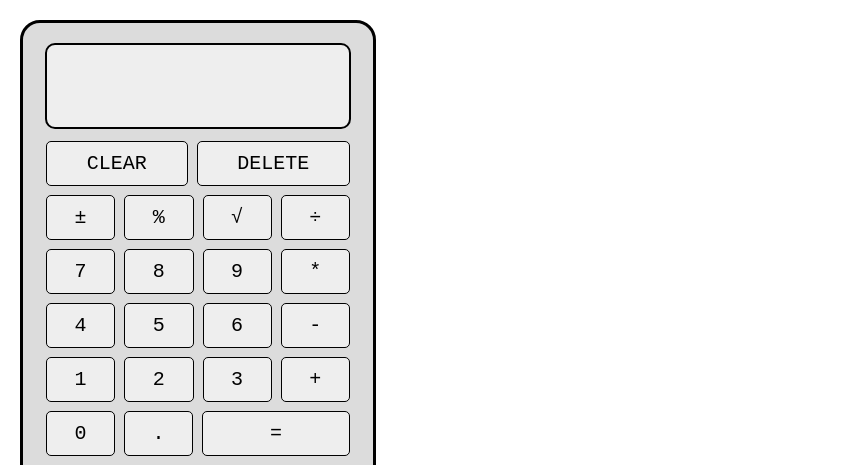
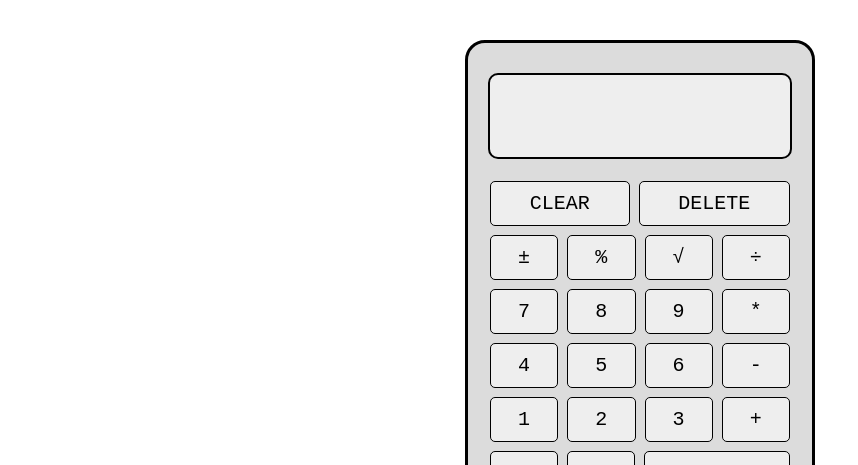
Before and after one commit to mikasatoo/calculator, a plain HTML site: page index.html in a window 1280 px wide. Shown: the top 465 px of the page, without its empty margins (0-858 px from the left). Drawn offline with Linux system fonts and the light colour scheme.

Commit message:
Finish styling calculator (except colours)

```diff
--- a/index.html
+++ b/index.html
@@ -13,6 +13,7 @@
 
 <body>
     <div class="content">
+        <div class="calculator">
             <div class="display">   <!-- Operation and result -->
                 <div id="display-operation"></div>
                 <div id="display-value"></div>
@@ -64,5 +65,6 @@
                 <a href="https://github.com/mikasatoo" target="_blank"><i style="font-size:24px" class="fa">&#xf09b;</i></a>
             </div>
         </div>
+    </div>
 </body>
 </html>
--- a/styles.css
+++ b/styles.css
@@ -8,15 +8,28 @@ body {
 
 .content {
     display: flex;
+    align-items: center;
+    justify-content: center;
+    padding: 10px;
+}
+
+.calculator {
+    display: flex;
     flex-direction: column;
     align-items: center;
-    margin: 20px;
+    justify-content: center;
+    margin-top: 30px;
+    padding-top: 30px;
+    padding-left: 20px;
+    padding-right: 20px;
+    padding-bottom: 10px;
     border: solid black;
     border-radius: 20px;
-    background-color: gainsboro;    /* ????? */
+    background-color: gainsboro;    /* ????? change calculator colour */
+    box-sizing: border-box;
     max-width: 350px;
     min-width: 250px;
-    /* center horizontally ????? */
+    flex: auto;
 }
 
 /* Display */
@@ -29,27 +42,23 @@ body {
     border-width: 2px;
     border-radius: 10px;
     padding: 10px 20px;
-    margin-top: 20px;
-    margin-left: 20px;
-    margin-right: 20px;
-    margin-bottom: 10px;
+    margin-bottom: 20px;
     gap: 10px;
-    min-width: 75%;
-    min-height: 61.818px;
+    box-sizing: border-box;
+    width: 100%;
+    min-height: 85.45px;
     background-color: #eee;
 }
 
 #display-operation {
     font-size: 16px;
-
-    /* add transition ????? */
+    min-height: 18.182px;
 }
 
 #display-value {
     font-size: 30px;
     font-weight: bold;
-
-    /* add transition ????? */
+    min-height: 33.636px;
 }
 
 /* Buttons */
@@ -63,6 +72,7 @@ button {
     border: solid black;
     border-width: 1.5px;
     border-radius: 5px;
+    box-sizing: border-box;
     flex: auto;
     background-color: #eee;
 
@@ -75,8 +85,7 @@ button {
 
 .button-row {
     display: flex;
-    min-width: 88%;
-    margin: 0px 20px;
+    width: 100%;
     gap: 5px;
     margin-bottom: 5px;
 }
@@ -99,16 +108,10 @@ button {
     align-items: center;
     font-size: 12px;
     text-align: center;
-    margin-top: 5px;
-    margin-bottom: 10px;
+    margin-top: 10px;
     gap: 10px;
 }
 
 .logo a {
     color: black;
-
-    /* ????? Make it spin? */
-    &&:hover {
-        transform: scale(1.1);
-    }
 }
```
Lines whose indentation alone changed are shown as unchanged.
